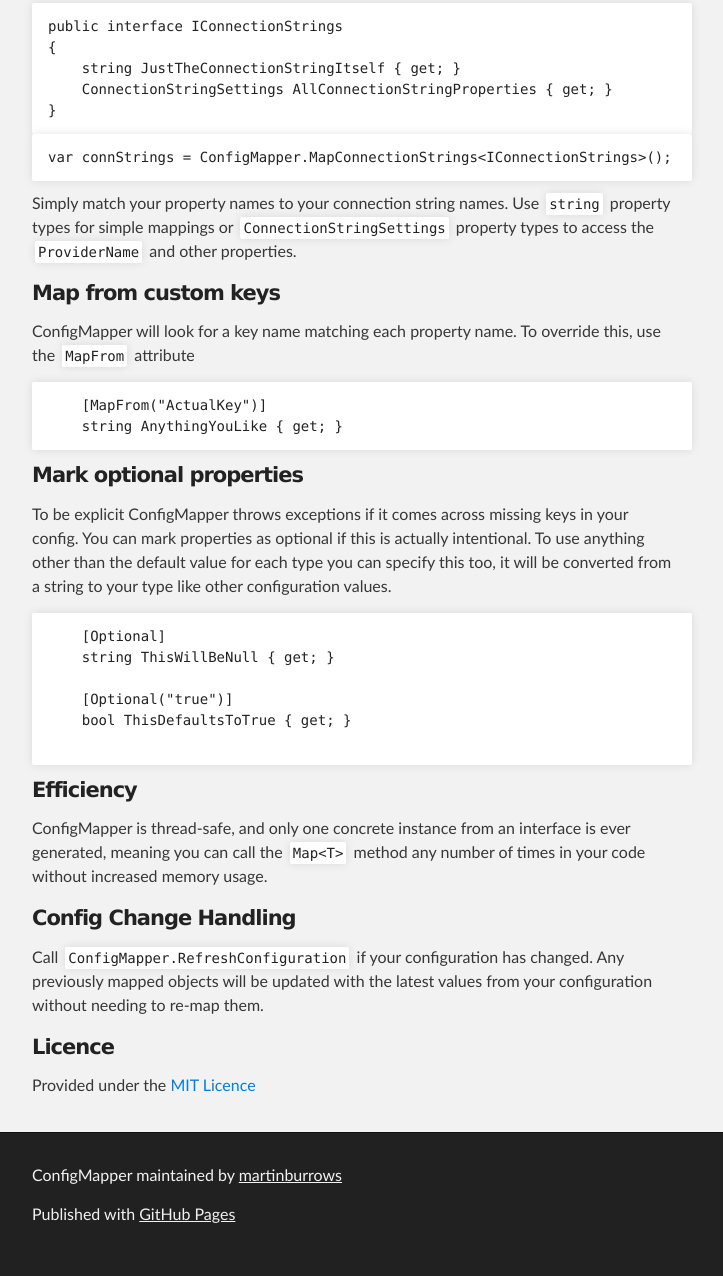
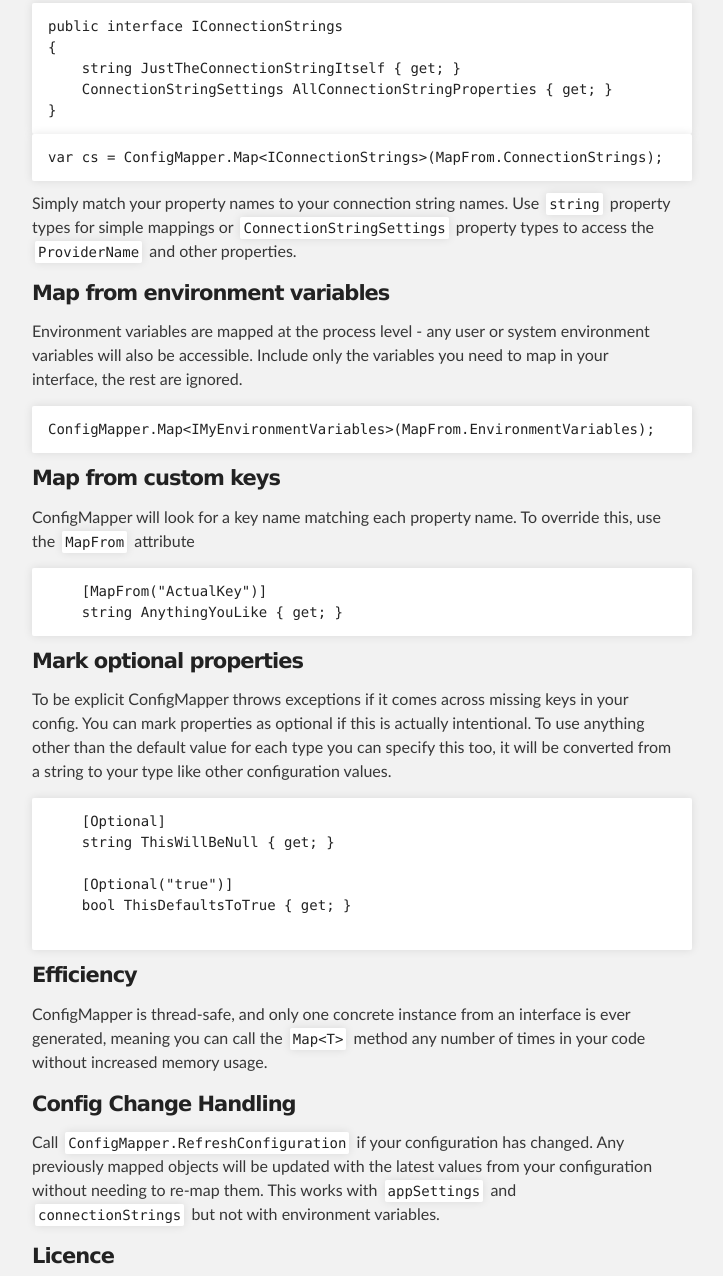
Before and after one commit to martinburrows/ConfigMapper, a plain HTML site: page index.html in a window 1280 px wide. Shown: the part 1277-2553 px from the top of the page, without its empty margins (288-1011 px from the left). Drawn offline with Linux system fonts and the light colour scheme.

Commit message:
Create gh-pages branch via GitHub

```diff
--- a/index.html
+++ b/index.html
@@ -92,10 +92,18 @@
 }
 </code></pre>
 
-<pre><code>var connStrings = ConfigMapper.MapConnectionStrings&lt;IConnectionStrings&gt;();
+<pre><code>var cs = ConfigMapper.Map&lt;IConnectionStrings&gt;(MapFrom.ConnectionStrings);
 </code></pre>
 
 <p>Simply match your property names to your connection string names. Use <code>string</code> property types for simple mappings or <code>ConnectionStringSettings</code> property types to access the <code>ProviderName</code> and other properties.</p>
+
+<h4>
+<a id="map-from-environment-variables" class="anchor" href="#map-from-environment-variables" aria-hidden="true"><span class="octicon octicon-link"></span></a>Map from environment variables</h4>
+
+<p>Environment variables are mapped at the process level - any user or system environment variables will also be accessible. Include only the variables you need to map in your interface, the rest are ignored.</p>
+
+<pre><code>ConfigMapper.Map&lt;IMyEnvironmentVariables&gt;(MapFrom.EnvironmentVariables);
+</code></pre>
 
 <h4>
 <a id="map-from-custom-keys" class="anchor" href="#map-from-custom-keys" aria-hidden="true"><span class="octicon octicon-link"></span></a>Map from custom keys</h4>
@@ -127,7 +135,7 @@
 <h4>
 <a id="config-change-handling" class="anchor" href="#config-change-handling" aria-hidden="true"><span class="octicon octicon-link"></span></a>Config Change Handling</h4>
 
-<p>Call <code>ConfigMapper.RefreshConfiguration</code> if your configuration has changed. Any previously mapped objects will be updated with the latest values from your configuration without needing to re-map them.</p>
+<p>Call <code>ConfigMapper.RefreshConfiguration</code> if your configuration has changed. Any previously mapped objects will be updated with the latest values from your configuration without needing to re-map them. This works with <code>appSettings</code> and <code>connectionStrings</code> but not with environment variables.</p>
 
 <h4>
 <a id="licence" class="anchor" href="#licence" aria-hidden="true"><span class="octicon octicon-link"></span></a>Licence</h4>
@@ -140,7 +148,7 @@
     <div id="footer_wrap" class="outer">
       <footer class="inner">
         <p class="copyright">ConfigMapper maintained by <a href="https://github.com/martinburrows">martinburrows</a></p>
-        <p>Published with <a href="http://pages.github.com">GitHub Pages</a></p>
+        <p>Published with <a href="https://pages.github.com">GitHub Pages</a></p>
       </footer>
     </div>
 
```
Also changed, not shown: params.json (+1 -1 lines).
